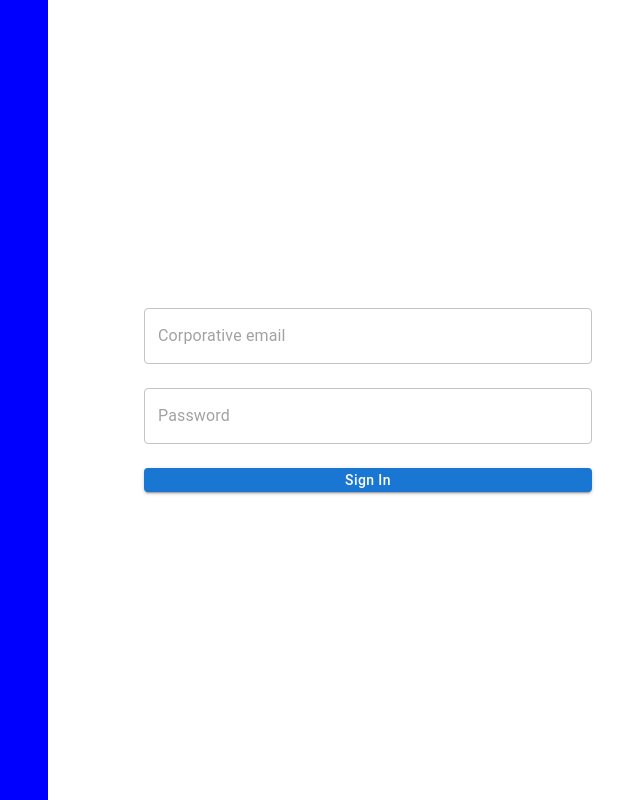
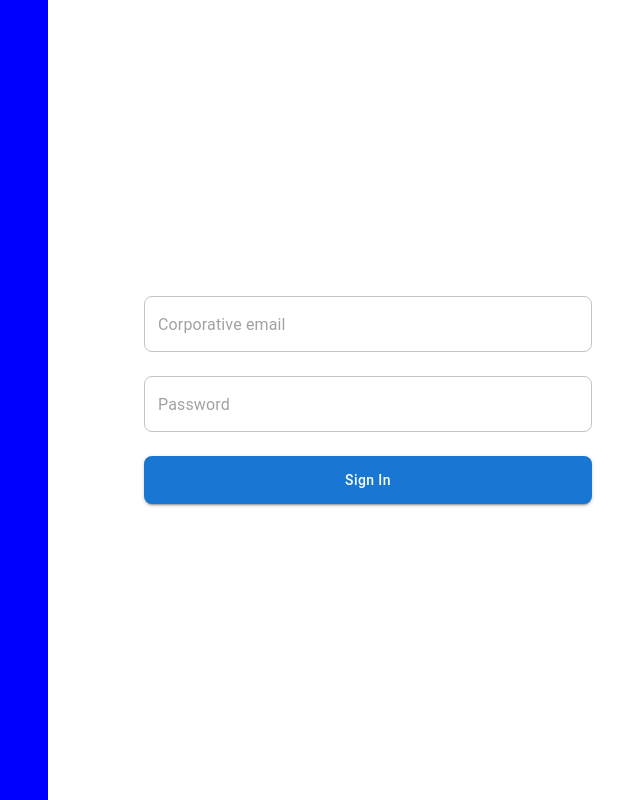
Before and after one commit to sneuder/cms-client, a Next.js app: page /admin/signin in a window 1280 px wide. Shown: the whole page, without its empty margins (592-1232 px from the left). Built offline with nearby package versions, Linux system fonts and the light colour scheme.

Commit message:
style: border radius

```diff
--- a/src/common/input/elements.ts
+++ /dev/null
@@ -1,8 +0,0 @@
-import styled from '@emotion/styled';
-import { TextField } from '@mui/material';
-
-export const BaseInput = styled(TextField)`
-  /* & .MuiOutlinedInput-root {
-    border-radius: 0.5rem;
-  } */
-`;
--- a/src/common/input/index.tsx
+++ b/src/common/input/index.tsx
@@ -1,13 +1,12 @@
-import { BaseInput } from './elements';
+import { TextField } from '@mui/material';
 
 const Input = ({ type, name, placeholder, onChange }) => {
   return (
-    <BaseInput
+    <TextField
       type={type}
       name={name}
       placeholder={placeholder}
       onChange={onChange}
-      variant="outlined"
     />
   );
 };
--- a/src/theme/index.ts
+++ b/src/theme/index.ts
@@ -1,6 +1,9 @@
 import { createTheme } from '@mui/material/styles';
 
 const theme = createTheme({
+  shape: {
+    borderRadius: 8,
+  },
   components: {
     MuiButton: {
       variants: [
@@ -8,15 +11,24 @@ const theme = createTheme({
           props: { variant: 'contained' },
           style: {
             textTransform: 'inherit',
-            padding: '0rem',
+            height: '3rem',
           },
         },
       ],
     },
     MuiTextField: {
+      variants: [
+        {
+          props: { variant: 'outlined' },
+          style: {
+            borderRadius: '2rem',
+            padding: '0rem',
+          },
+        },
+      ],
       styleOverrides: {
         root: {
-          borderRadius: '90px',
+          borderRadius: '2rem',
         },
       },
     },
```
